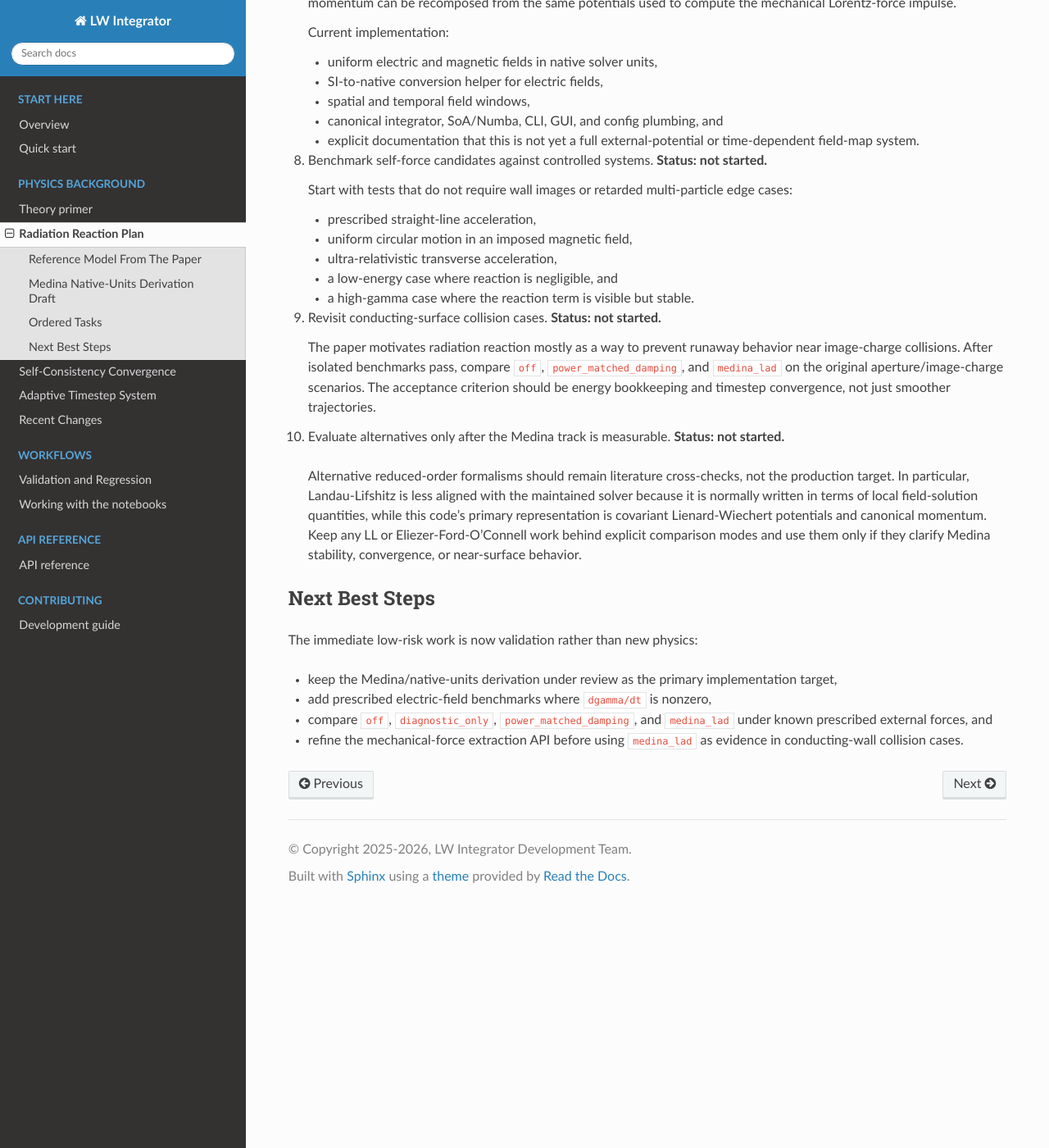
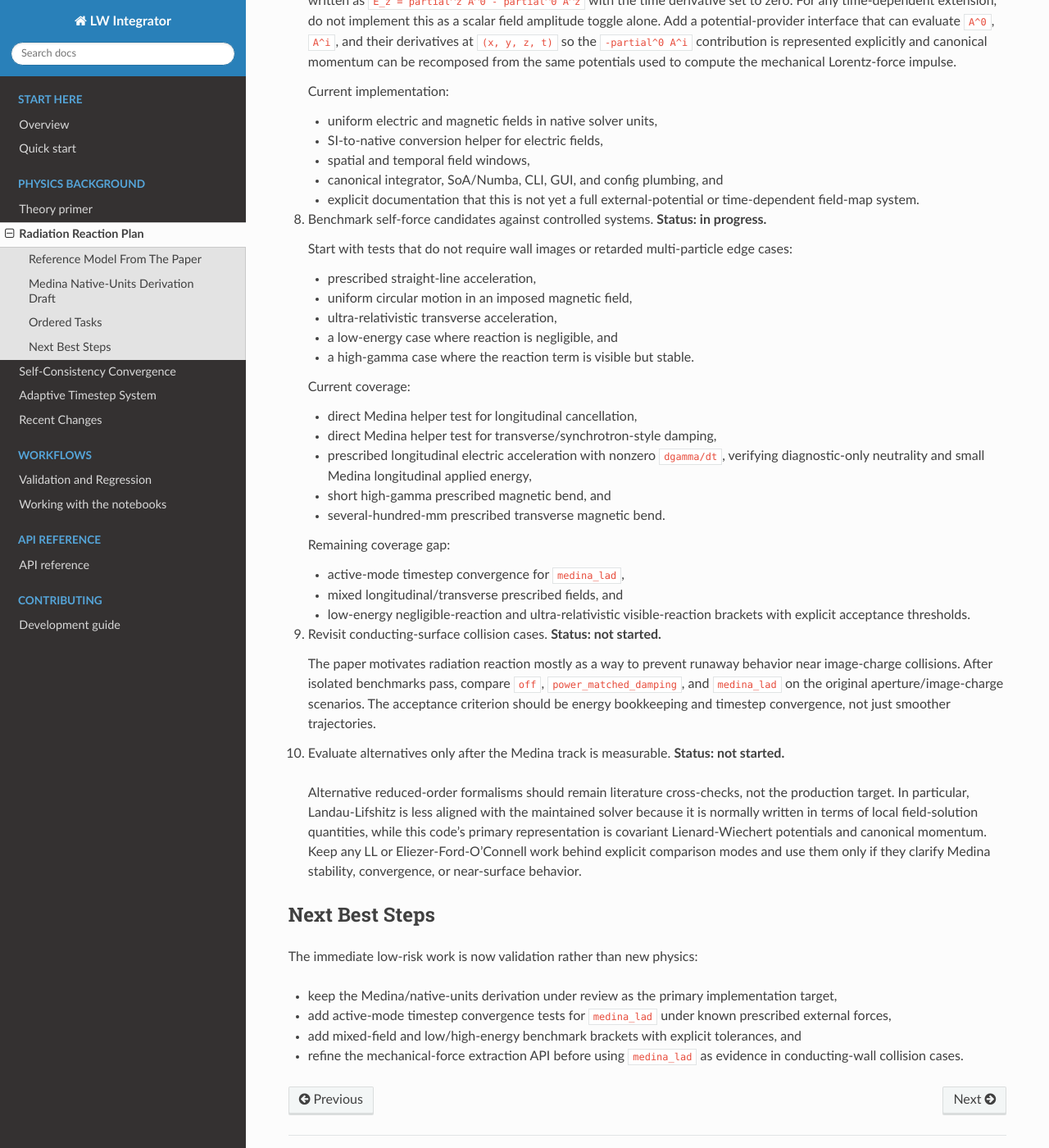
Before and after one commit to benfolsom/LW_integrator, a Sphinx documentation site: the page built from docs/source/radiation_reaction_plan.rst, in a window 1280 px wide and 1400 px high, scrolled down 5124 px. Shown: the whole window at 82% size. Built offline with Sphinx 7.4.7 and the Read the Docs theme 3.1.0, drawn with Linux system fonts in a browser that asks for light colours; some of the changed text lies outside the part shown.

Commit message:
Update radiation reaction validation docs

```diff
--- a/docs/source/radiation_reaction_plan.rst
+++ b/docs/source/radiation_reaction_plan.rst
@@ -14,7 +14,7 @@
 
 * passive Lienard radiated-power diagnostics,
 * an optional power-matched damping approximation, and
-* future candidate self-force models that act on mechanical momentum before
+* explicit candidate self-force models that act on mechanical momentum before
   recomposing canonical momentum.
 
 The legacy ``bdot`` correction has been removed. It was a post-step edit to a
@@ -214,6 +214,11 @@
    * synchrotron-like gamma scaling for transverse acceleration, and
    * prescribed magnetic-bend timestep convergence.
 
+   Remaining coverage gap:
+
+   * timestep convergence of active ``medina_lad`` energy/momentum changes,
+     separately from passive Lienard power integration.
+
 4. Make the provisional damping model deliberately narrow. **Status: in progress.**
 
    The existing ``power_matched_damping`` mode should remain labeled as an
@@ -265,8 +270,6 @@
 
    Remaining work before treating this as physics evidence:
 
-   * extend prescribed electric-field benchmarks where ``dgamma/dt`` is
-     nonzero,
    * add timestep convergence tests for ``medina_lad`` itself,
    * record when the numerical impulse cap activates in controlled tests, and
    * evaluate whether the mechanical-force estimator is adequate for retarded
@@ -309,8 +312,8 @@
    * explicit documentation that this is not yet a full external-potential or
      time-dependent field-map system.
 
-8. Benchmark self-force candidates against controlled systems. **Status: not
-   started.**
+8. Benchmark self-force candidates against controlled systems. **Status: in
+   progress.**
 
    Start with tests that do not require wall images or retarded multi-particle
    edge cases:
@@ -320,6 +323,23 @@
    * ultra-relativistic transverse acceleration,
    * a low-energy case where reaction is negligible, and
    * a high-gamma case where the reaction term is visible but stable.
+
+   Current coverage:
+
+   * direct Medina helper test for longitudinal cancellation,
+   * direct Medina helper test for transverse/synchrotron-style damping,
+   * prescribed longitudinal electric acceleration with nonzero
+     ``dgamma/dt``, verifying diagnostic-only neutrality and small Medina
+     longitudinal applied energy,
+   * short high-gamma prescribed magnetic bend, and
+   * several-hundred-mm prescribed transverse magnetic bend.
+
+   Remaining coverage gap:
+
+   * active-mode timestep convergence for ``medina_lad``,
+   * mixed longitudinal/transverse prescribed fields, and
+   * low-energy negligible-reaction and ultra-relativistic visible-reaction
+     brackets with explicit acceptance thresholds.
 
 9. Revisit conducting-surface collision cases. **Status: not started.**
 
@@ -347,8 +367,9 @@
 
 * keep the Medina/native-units derivation under review as the primary
   implementation target,
-* add prescribed electric-field benchmarks where ``dgamma/dt`` is nonzero,
-* compare ``off``, ``diagnostic_only``, ``power_matched_damping``, and
-  ``medina_lad`` under known prescribed external forces, and
+* add active-mode timestep convergence tests for ``medina_lad`` under known
+  prescribed external forces,
+* add mixed-field and low/high-energy benchmark brackets with explicit
+  tolerances, and
 * refine the mechanical-force extraction API before using ``medina_lad`` as
   evidence in conducting-wall collision cases.
```
Also changed, not shown: other parts of docs/source/radiation_reaction_plan.rst (+1 -1 lines), CHANGELOG.md (+1 -0 lines), docs/source/theory.rst (+12 -6 lines), 1 other file.
